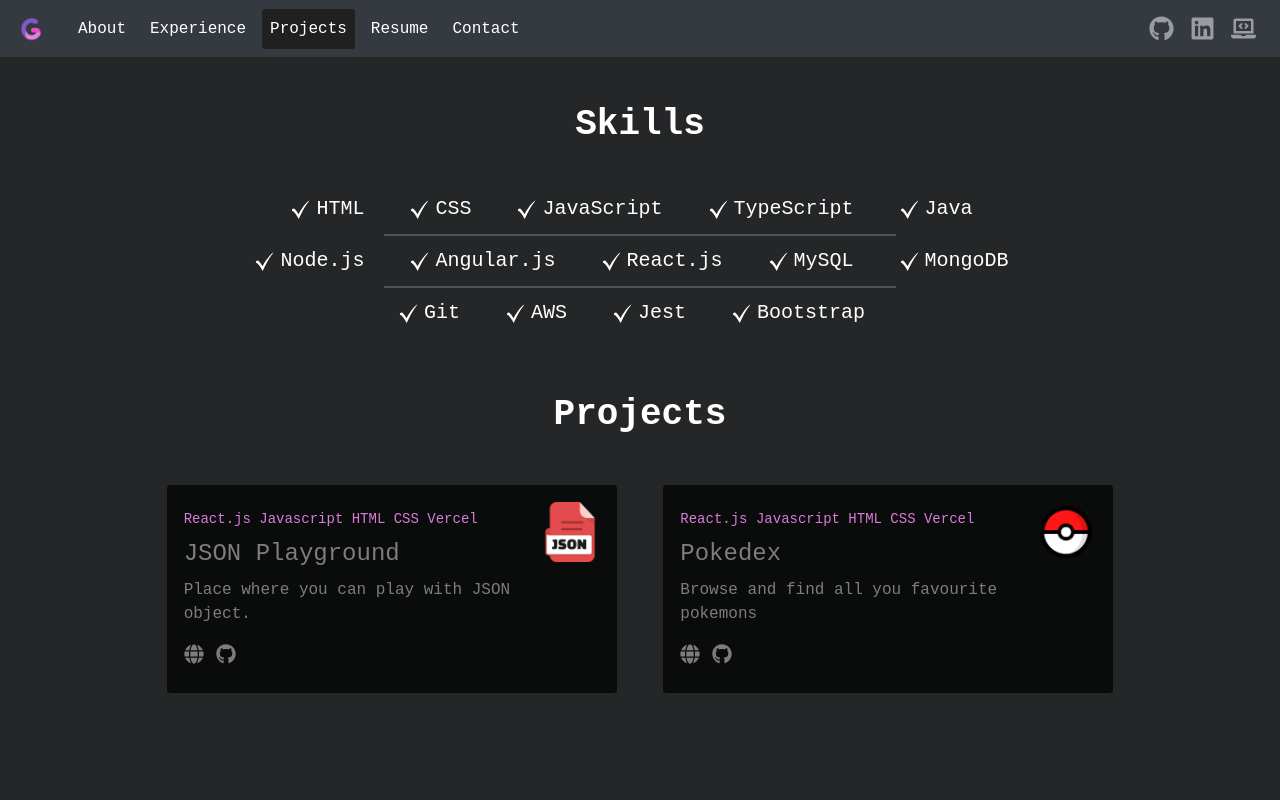
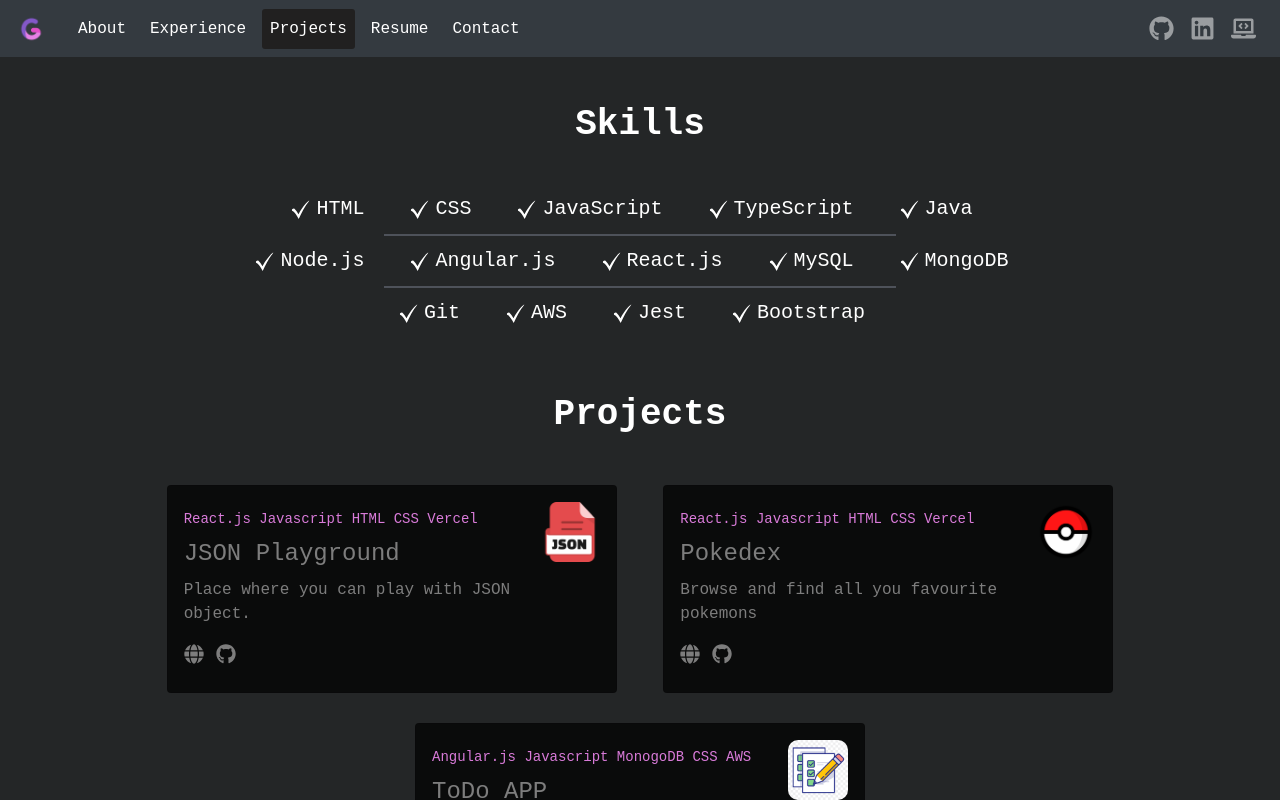
Before and after one commit to gaurav-7-7/portfolio, a React (Create React App) app: page /projects in a window 1280 px wide. Shown: the top 800 px of the page. Built offline with nearby package versions, Linux system fonts and the light colour scheme.

Commit message:
Adding another project card to the project page.

```diff
--- a/src/components/Projects/Projects.js
+++ b/src/components/Projects/Projects.js
@@ -48,6 +48,15 @@ const Projects = () => {
                   h3="Pokedex"
                   p="Browse and find all you favourite pokemons"
                 />
+                <ProjectCard
+                  className='project-card'
+                  src={config.projectAssest.TODO.todoApp}
+                  projectLink={config.projectAssest.POKEDEX.liveLink}
+                  repoLink={config.projectAssest.POKEDEX.repoLink}
+                  technologies="Angular.js Javascript MonogoDB CSS AWS"
+                  h3="ToDo APP"
+                  p="Log all you tasks and mantain productivity."
+                />
               </div>
             </section>
           </motion.div>
--- a/src/components/config.js
+++ b/src/components/config.js
@@ -2,6 +2,8 @@ import resume from '../assets/gaurav_singh_resume.pdf';
 import resumeImg from '../assets/resume_gaurav_singh.jpg'
 import jsonPlayground from '../assets/json-playground.png';
 import pokemonfinder from '../assets/pokemons.png'
+import todoApp from '../assets/todo-app.png'
+
 
 
 const config = {
@@ -19,6 +21,11 @@ const config = {
             pokemonfinder: pokemonfinder,
             liveLink:'https://json-playground.vercel.app/',
             repoLink:'https://github.com/gaurav-7-7/json-playground'
+        },
+        TODO: {
+            todoApp: todoApp,
+            liveLink:'https://json-playground.vercel.app/',
+            repoLink:'https://github.com/gaurav-7-7/json-playground'
         }
     },
     resume: resume
```
Also changed, not shown: src/assets/todo-app.png (added).
